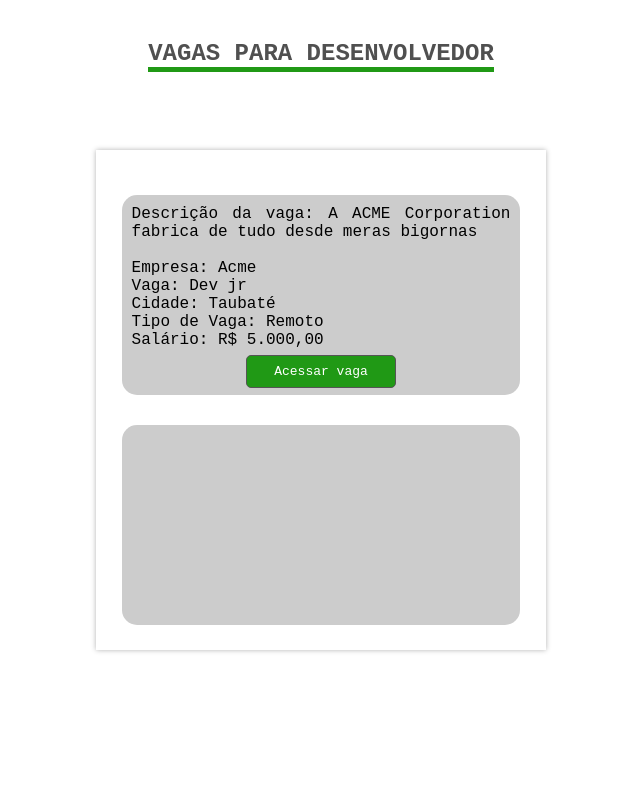
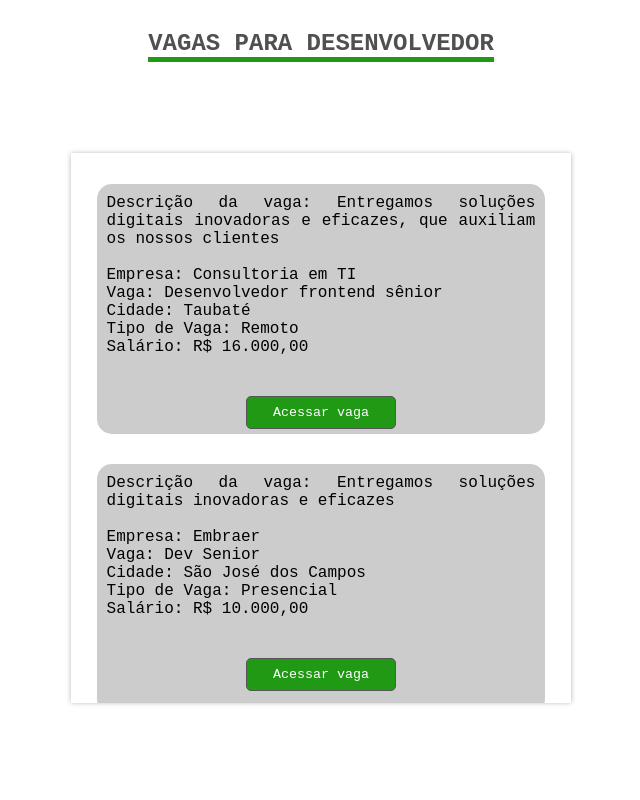
Before and after one commit to Hackaton-1000Devs/1000Devs, a plain HTML site: page frontend/index.html in a window 1280 px wide. Shown: the whole page, without its empty margins (319-959 px from the left). Drawn offline with Linux system fonts and the light colour scheme.

Commit message:
Atualizacao botao

```diff
--- a/frontend/index.html
+++ b/frontend/index.html
@@ -8,28 +8,78 @@
     <title>vagas dev</title>
 </head>
 
+
 <body>
 
     <h1> Vagas para Desenvolvedor</h1>
-
     <div class ="scroll">
         <div class ="box">
             <p>
-                Descrição da vaga: A ACME Corporation fabrica de tudo desde meras bigornas <br> <br>
+                Descrição da vaga: Entregamos soluções digitais inovadoras e eficazes, que auxiliam os nossos clientes <br> <br>
 
-                Empresa: Acme <br>
-                Vaga: Dev jr<br>
+                Empresa: Consultoria em TI<br>
+                Vaga: Desenvolvedor frontend sênior<br>
                 Cidade: Taubaté <br>
                 Tipo de Vaga: Remoto<br>
-                Salário: R$ 5.000,00<br>
+                Salário: R$ 16.000,00<br>
 
             </p>
-            <div class = "button"> Acessar vaga </div>
+
+            <section>
+                <button class = "button-as-link">
+                    <a href="https://www.geekhunter.com.br/vaga/desenvolvedor-a-front-end-senior-remoto-37" target="_blank">
+                        Acessar vaga
+                    </a>
+                </button>
+            </section>
+
 
         </div>
 
-        <div class="box"></div>
-        <div class="box"></div>
+        <div class="box">
+            <p>
+                Descrição da vaga: Entregamos soluções digitais inovadoras e eficazes  <br> <br>
+
+                Empresa: Embraer <br>
+                Vaga: Dev Senior <br>
+                Cidade: São José dos Campos <br>
+                Tipo de Vaga: Presencial<br>
+                Salário: R$ 10.000,00<br>
+
+            </p>
+
+            <section>
+                <button class = "button-as-link">
+                    <a href="https://www.youtube.com/watch?v=3avV1rGtfJs" target="_blank">
+                        Acessar vaga
+                    </a>
+                </button>
+            </section>
+
+        </div>
+
+        <div class ="box">
+            <p>
+                Descrição da vaga:  <br> <br>
+
+                Empresa: <br>
+                Vaga: <br>
+                Cidade:  <br>
+                Tipo de Vaga: <br>
+                Salário: <br>
+
+            </p>
+
+            <section>
+                <button class = "button-as-link">
+                    <a href="https://www.geekhunter.com.br/vaga/desenvolvedor-a-front-end-senior-remoto-37" target="_blank">
+                        Acessar vaga
+                    </a>
+                </button>
+            </section>
+
+
+        </div>
         <div class="box"></div>
         <div class="box"></div>
         <div class="box"></div>
--- a/frontend/style.css
+++ b/frontend/style.css
@@ -19,17 +19,17 @@
     position: absolute;
     left: 50%;
     top: 50%;
-    transform: translate(-50%,-50%);
-    width: 450px;
-    height: 500px;
-    padding: 15px 2%;
+    transform: translate(-50%,-45%);
+    width: 500px;
+    height: 550px;
+    padding: 1px 2%;
     overflow-y: scroll;
     box-shadow: 0 0 5px rgba(0,0,0,0.3);
 }
 
 .box{
     width: 100%;
-    height: 200px;
+    height: 250px;
     background-color: #ccc;
     border-radius: 15px;
     margin: 30px 0;
@@ -38,7 +38,7 @@
 h1{
     font-family: 'Courier New', Courier, monospace;
     font-size:x-large;
-    margin-top: 40px;
+    margin-top: 30px;
     border-bottom: 5px solid #209915;
     display: inline-block;
     text-transform: uppercase;
@@ -53,25 +53,22 @@ p{
     padding: 10px;
 }
 
-.button{
-    position: absolute;
-    top: 205px;
-    left: 150px;
+.button-as-link{
+    margin: 30px 0;
+    width: 150px;
+    border-radius: 5px;
     padding: 8px 8px;
-    width: 150px;
-    color: #fff;
     background-color: #209915;
     border: 1px solid #555;
-    border-radius: 5px;
     font-family: 'Courier New', Courier, monospace;
-    font-size: small;
-    text-align: center;
-    user-select: none;
-    cursor: pointer;
-
 }
 
-.button:hover{
+.button-as-link a {
+    text-decoration: none;
+    color: white;
+}
+
+.button-as-link:hover{
     background: #006000;
     transition: background 0.5s;
 
```
